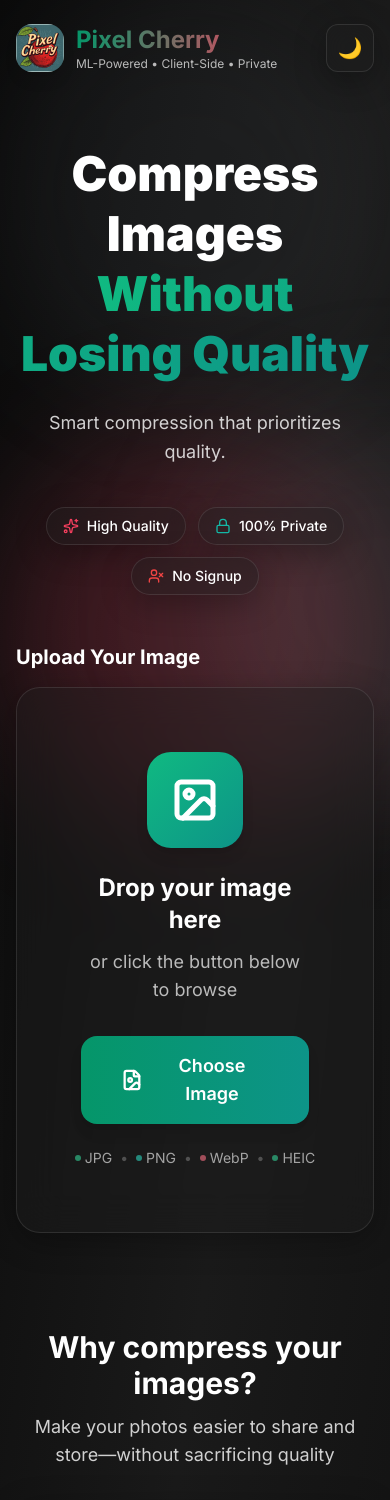
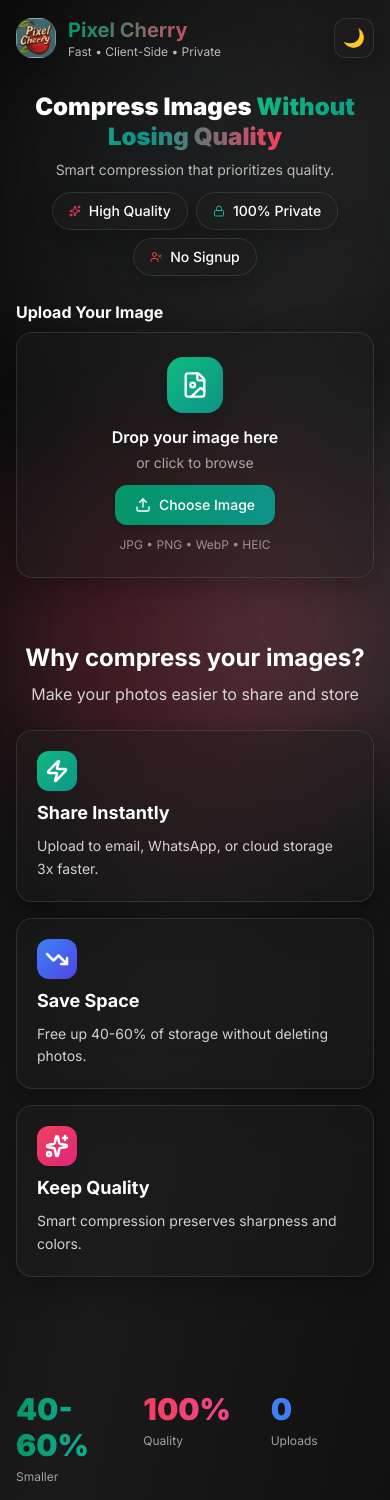
Before and after one commit to kagandurmus/Pixel-Cherry, a Next.js app: page / in a window 390 px wide. Shown: the top 1500 px of the page. Built offline with nearby package versions, Linux system fonts and the light colour scheme.

Commit message:
Optimize layout for mobile: reduce hero and upload panel size

```diff
--- a/app/layout.tsx
+++ b/app/layout.tsx
@@ -7,7 +7,7 @@ const inter = Inter({ subsets: ["latin"] });
 
 export const metadata: Metadata = {
   title: 'Pixel Cherry - Quality-Optimized Image Compression',
-  description: 'ML-powered compression for Social Media Photos. 100% client-side, no tracking, always free.',
+  description: '100% client-side, no tracking, fast.',
 };
 
 export default function RootLayout({
--- a/app/page.tsx
+++ b/app/page.tsx
@@ -38,14 +38,9 @@ export default function Home() {
     setIsProcessing(true);
     const originalUrl = URL.createObjectURL(selectedFile);
 
-    console.log('🚀 Starting compression...', selectedFile.name, selectedFile.type);
-
     try {
       const { compressImage } = await import('@/lib/imageCompression');
-      console.log('📦 Module loaded, calling compressImage...');
-
       const compressed = await compressImage(selectedFile);
-      console.log('✅ Compression complete:', compressed);
 
       const resultData = {
         ...compressed,
@@ -58,12 +53,9 @@ export default function Home() {
       console.error('❌ Compression failed:', error);
       alert(`Error: ${error instanceof Error ? error.message : String(error)}`);
     } finally {
-      console.log('🏁 Setting isProcessing to false');
       setIsProcessing(false);
     }
   };
-
-
 
   return (
     <div className="min-h-screen transition-colors duration-300" style={{ background: theme === 'dark' ? 'linear-gradient(to bottom right, #0a0a0a, #1a1a1a, #0f0f0f)' : 'linear-gradient(to bottom right, #FFF5EE, #f0f9ff, #e8f5e9)' }}>
@@ -76,87 +68,81 @@ export default function Home() {
         </>
       )}
 
-
       {/* Header */}
-      <header className="relative z-20 container mx-auto px-4 py-6 flex items-center justify-between">
+      <header className="relative z-20 container mx-auto px-4 py-4 flex items-center justify-between">
         <div className="flex items-center gap-3">
-          <div className="w-12 h-12 rounded-2xl overflow-hidden shadow-lg">
+          <div className="w-10 h-10 rounded-2xl overflow-hidden shadow-lg">
             <Image
               src="/logo.png"
               alt="Pixel Cherry Logo"
-              width={48}
-              height={48}
+              width={40}
+              height={40}
               className="object-cover"
             />
           </div>
           <div>
-            <h1 className="text-2xl font-bold bg-gradient-to-r from-emerald-600 to-rose-500 bg-clip-text text-transparent">
+            <h1 className="text-xl font-bold bg-gradient-to-r from-emerald-600 to-rose-500 bg-clip-text text-transparent">
               Pixel Cherry
             </h1>
-            <p className="text-xs opacity-70">ML-Powered • Client-Side • Private</p>
+            <p className="text-xs opacity-70">Fast • Client-Side • Private</p>
           </div>
         </div>
 
         <button
           onClick={toggleTheme}
-          className="w-12 h-12 glass-card rounded-xl flex items-center justify-center hover:scale-110 transition-transform text-xl"
+          className="w-10 h-10 glass-card rounded-xl flex items-center justify-center hover:scale-110 transition-transform text-lg"
           aria-label="Toggle theme"
         >
           {theme === 'dark' ? '🌙' : '☀️'}
         </button>
       </header>
 
-      <div className="relative z-10 container mx-auto px-4 py-12">
-        {/* Hero Title */}
-        <div className="max-w-4xl mx-auto text-center space-y-6 mb-12">
-          <h2 className="text-5xl md:text-6xl font-black leading-tight">
-            Compress Images
-            <br />
-            <span className="bg-gradient-to-r from-emerald-500 via-teal-600 to-rose-500 bg-clip-text text-transparent animate-gradient-x">
+      <div className="relative z-10 container mx-auto px-4 py-4 max-w-5xl">
+        {/* Hero Title - COMPACT */}
+        <div className="text-center space-y-2 mb-6">
+          <h2 className="text-2xl md:text-3xl font-black leading-tight">
+            Compress Images{' '}
+            <span className="bg-gradient-to-r from-emerald-500 via-teal-600 to-rose-500 bg-clip-text text-transparent">
               Without Losing Quality
             </span>
           </h2>
 
-          <p className="text-lg md:text-xl opacity-80 max-w-3xl mx-auto leading-relaxed">
+          <p className="text-sm md:text-base opacity-70">
             Smart compression that prioritizes quality.
           </p>
 
           {/* Feature Badges */}
-          <div className="flex flex-wrap gap-3 justify-center pt-4">
+          <div className="flex flex-wrap gap-2 justify-center pt-1">
             {[
               { icon: Sparkles, label: 'High Quality', color: 'text-rose-500' },
               { icon: Lock, label: '100% Private', color: 'text-teal-500' },
               { icon: UserX, label: 'No Signup', color: 'text-red-500' },
             ].map((badge) => (
-              <span key={badge.label} className="feature-badge">
-                <badge.icon className={`w-4 h-4 ${badge.color}`} />
+              <span key={badge.label} className="feature-badge text-xs px-2 py-1">
+                <badge.icon className={`w-3 h-3 ${badge.color}`} />
                 <span>{badge.label}</span>
               </span>
             ))}
           </div>
         </div>
 
-        {/* Main Compression Workflow */}
-        <div className="max-w-6xl mx-auto space-y-8">
-          {/* Step 1: Upload Image */}
+        {/* Main Workflow */}
+        <div className="max-w-4xl mx-auto">
+          {/* Upload */}
           <div>
-            <div className="flex items-center gap-2 mb-4">
-              <h3 className="text-xl font-bold">Upload Your Image</h3>
-            </div>
+            <h3 className="text-base font-bold mb-2">Upload Your Image</h3>
             <ImageUploader onFileSelect={handleFileSelect} />
           </div>
 
-          {/* Step 2: Compress (shows when file selected) */}
+          {/* Compress */}
           {selectedFile && (
-            <div className="animate-in fade-in duration-500">
-              <div className="flex items-center gap-2 mb-4">
-                <h3 className="text-xl font-bold">Compress & Download</h3>
-              </div>
+            <div className="animate-in fade-in duration-300">
+              <h3 className="text-base font-bold mb-2">Compress & Download</h3>
 
-              <div className="glass-card rounded-3xl p-6 space-y-4">
-                <div className="flex items-center justify-center gap-3 px-6 py-3 rounded-full bg-emerald-500/10">
-                  <div className="w-2 h-2 bg-green-400 rounded-full animate-pulse" />
-                  <span className="text-sm font-medium">
+              <div className="glass-card rounded-2xl p-4 space-y-3">
+                <div className="flex items-center justify-center gap-2 px-4 py-2 rounded-full bg-emerald-500/10 text-sm">
+                  <div className="w-1.5 h-1.5 bg-green-400 rounded-full animate-pulse" />
+                  <span className="font-medium truncate">
                     {selectedFile.name} • {(selectedFile.size / 1024 / 1024).toFixed(2)} MB
                   </span>
                 </div>
@@ -164,30 +150,25 @@ export default function Home() {
                 <button
                   onClick={handleCompress}
                   disabled={isProcessing}
-                  className="w-full btn-primary text-xl py-6 disabled:opacity-50 disabled:cursor-not-allowed disabled:hover:scale-100"
+                  className="w-full btn-primary text-base py-4 disabled:opacity-50 disabled:cursor-not-allowed disabled:hover:scale-100"
                 >
                   {isProcessing ? (
-                    <span className="flex items-center justify-center gap-3">
-                      <svg className="animate-spin h-6 w-6" viewBox="0 0 24 24">
+                    <span className="flex items-center justify-center gap-2">
+                      <svg className="animate-spin h-4 w-4" viewBox="0 0 24 24">
                         <circle className="opacity-25" cx="12" cy="12" r="10" stroke="currentColor" strokeWidth="4" fill="none" />
                         <path className="opacity-75" fill="currentColor" d="M4 12a8 8 0 018-8V0C5.373 0 0 5.373 0 12h4zm2 5.291A7.962 7.962 0 014 12H0c0 3.042 1.135 5.824 3 7.938l3-2.647z" />
                       </svg>
                       Compressing...
                     </span>
                   ) : (
-                    <span className="flex items-center justify-center gap-3">
-                      <Sparkles className="w-6 h-6" />
-                      Compress Image (High Quality)
-                      <Sparkles className="w-6 h-6" />
+                    <span className="flex items-center justify-center gap-2">
+                      <Sparkles className="w-4 h-4" />
+                      Compress Image
                     </span>
                   )}
                 </button>
 
-                {/* Quality guarantee badge */}
-                <div className="text-center text-xs opacity-70 flex items-center justify-center gap-2">
-                  <Sparkles className="w-4 h-4 text-emerald-400" />
-                  <span>Automatic high-quality compression • Up to 60% smaller</span>
-                </div>
+                <p className="text-center text-xs opacity-60">Up to 60% smaller</p>
               </div>
             </div>
           )}
@@ -196,64 +177,60 @@ export default function Home() {
           {result && <ResultDisplay result={result} originalUrl={result.originalUrl} />}
         </div>
 
-
-        {/* Educational Content Below */}
-        <div className="max-w-4xl mx-auto mt-24 space-y-16">
-
-          {/* Educational Section */}
-          <div className="space-y-8">
-            <div className="text-center space-y-3">
-              <h3 className="text-3xl font-bold">Why compress your images?</h3>
-              <p className="text-lg opacity-80">Make your photos easier to share and store—without sacrificing quality</p>
+        {/* Educational Content */}
+        <div className="max-w-4xl mx-auto mt-16 space-y-12">
+          <div className="space-y-6">
+            <div className="text-center space-y-2">
+              <h3 className="text-2xl font-bold">Why compress your images?</h3>
+              <p className="text-base opacity-80">Make your photos easier to share and store</p>
             </div>
 
-            <div className="grid md:grid-cols-3 gap-6">
-              <div className="glass-card p-6 rounded-2xl space-y-3">
-                <div className="w-12 h-12 bg-gradient-to-br from-emerald-500 to-teal-600 rounded-xl flex items-center justify-center">
-                  <Zap className="w-7 h-7 text-white" strokeWidth={2.5} />
+            <div className="grid md:grid-cols-3 gap-4">
+              <div className="glass-card p-5 rounded-2xl space-y-2">
+                <div className="w-10 h-10 bg-gradient-to-br from-emerald-500 to-teal-600 rounded-xl flex items-center justify-center">
+                  <Zap className="w-6 h-6 text-white" strokeWidth={2.5} />
                 </div>
-                <h4 className="text-xl font-bold">Share Instantly</h4>
+                <h4 className="text-lg font-bold">Share Instantly</h4>
                 <p className="text-sm opacity-80 leading-relaxed">
-                  Upload to email, WhatsApp, or cloud storage 3x faster. No more "file too large" errors.
+                  Upload to email, WhatsApp, or cloud storage 3x faster.
                 </p>
               </div>
 
-
-              <div className="glass-card p-6 rounded-2xl space-y-3">
-                <div className="w-12 h-12 bg-gradient-to-br from-blue-500 to-indigo-600 rounded-xl flex items-center justify-center">
-                  <TrendingDown className="w-7 h-7 text-white" strokeWidth={2.5} />
+              <div className="glass-card p-5 rounded-2xl space-y-2">
+                <div className="w-10 h-10 bg-gradient-to-br from-blue-500 to-indigo-600 rounded-xl flex items-center justify-center">
+                  <TrendingDown className="w-6 h-6 text-white" strokeWidth={2.5} />
                 </div>
-                <h4 className="text-xl font-bold">Save Space</h4>
+                <h4 className="text-lg font-bold">Save Space</h4>
                 <p className="text-sm opacity-80 leading-relaxed">
-                  Free up 40-60% of storage on your phone or computer without deleting any photos.
+                  Free up 40-60% of storage without deleting photos.
                 </p>
               </div>
 
-              <div className="glass-card p-6 rounded-2xl space-y-3">
-                <div className="w-12 h-12 bg-gradient-to-br from-rose-500 to-pink-600 rounded-xl flex items-center justify-center">
-                  <Sparkles className="w-7 h-7 text-white" strokeWidth={2.5} />
+              <div className="glass-card p-5 rounded-2xl space-y-2">
+                <div className="w-10 h-10 bg-gradient-to-br from-rose-500 to-pink-600 rounded-xl flex items-center justify-center">
+                  <Sparkles className="w-6 h-6 text-white" strokeWidth={2.5} />
                 </div>
-                <h4 className="text-xl font-bold">Keep Quality</h4>
+                <h4 className="text-lg font-bold">Keep Quality</h4>
                 <p className="text-sm opacity-80 leading-relaxed">
-                  Smart compression preserves sharpness and colors. Your images still look great.
+                  Smart compression preserves sharpness and colors.
                 </p>
               </div>
             </div>
           </div>
 
           {/* Stats */}
-          <div className="grid grid-cols-3 gap-8 max-w-3xl mx-auto pt-12">
+          <div className="grid grid-cols-3 gap-6 max-w-2xl mx-auto pt-8">
             {[
-              { value: '40-60%', label: 'File Size Reduction', Icon: TrendingDown, color: 'from-emerald-600 to-teal-500' },
-              { value: '100%', label: 'Quality Preserved', Icon: Sparkles, color: 'from-rose-500 to-pink-500' },
-              { value: '0', label: 'Server Uploads', Icon: CloudOff, color: 'from-blue-500 to-indigo-500' },
+              { value: '40-60%', label: 'Smaller', Icon: TrendingDown, color: 'from-emerald-600 to-teal-500' },
+              { value: '100%', label: 'Quality', Icon: Sparkles, color: 'from-rose-500 to-pink-500' },
+              { value: '0', label: 'Uploads', Icon: CloudOff, color: 'from-blue-500 to-indigo-500' },
             ].map((stat) => (
-              <div key={stat.label} className="space-y-2">
-                <stat.Icon className={`w-8 h-8 mx-auto text-transparent bg-gradient-to-r ${stat.color} bg-clip-text`} strokeWidth={2} />
-                <div className={`text-4xl md:text-5xl font-black bg-gradient-to-r ${stat.color} bg-clip-text text-transparent`}>
+              <div key={stat.label} className="space-y-1.5">
+                <stat.Icon className={`w-7 h-7 mx-auto text-transparent bg-gradient-to-r ${stat.color} bg-clip-text`} strokeWidth={2} />
+                <div className={`text-3xl md:text-4xl font-black bg-gradient-to-r ${stat.color} bg-clip-text text-transparent`}>
                   {stat.value}
                 </div>
-                <div className="text-sm opacity-60">{stat.label}</div>
+                <div className="text-xs opacity-60">{stat.label}</div>
               </div>
             ))}
           </div>
@@ -261,7 +238,7 @@ export default function Home() {
       </div>
 
       {/* Footer */}
-      <footer className="relative z-10 text-center py-8 opacity-60 text-sm space-y-3 mt-24">
+      <footer className="relative z-10 text-center py-8 opacity-60 text-sm space-y-3 mt-16">
         <p className="font-medium">Built with Next.js 14, TypeScript & MediaPipe ML</p>
         <div className="flex items-center justify-center gap-4 flex-wrap text-xs">
           <span className="flex items-center gap-1.5">
--- a/components/ImageUploader.tsx
+++ b/components/ImageUploader.tsx
@@ -1,7 +1,7 @@
 'use client';
 
 import { useCallback, useState } from 'react';
-import { Upload, Image as ImageIcon, Sparkles, FileImage } from 'lucide-react';
+import { Upload, FileImage } from 'lucide-react';
 
 interface ImageUploaderProps {
   onFileSelect: (file: File) => void;
@@ -41,73 +41,51 @@ export default function ImageUploader({ onFileSelect }: ImageUploaderProps) {
       }}
       onDragLeave={() => setIsDragging(false)}
       className={`
-        relative border-2 border-dashed rounded-3xl p-16 text-center
-        transition-all duration-300 glass-card overflow-hidden
+        relative border-2 border-dashed rounded-2xl p-6 md:p-8 text-center
+        transition-all duration-300 glass-card
         ${isDragging
-          ? 'border-emerald-400 bg-emerald-500/10 scale-[1.02] shadow-2xl shadow-emerald-500/20'
-          : 'border-emerald-500/30 hover:border-emerald-400/60 hover:shadow-xl'
+          ? 'border-emerald-400 bg-emerald-500/10 scale-[1.02]'
+          : 'border-emerald-500/30 hover:border-emerald-400/60'
         }
       `}
     >
-      {/* Animated background gradient on drag */}
-      {isDragging && (
-        <div className="absolute inset-0 bg-gradient-to-br from-emerald-500/10 via-teal-500/10 to-rose-500/10 animate-pulse" />
-      )}
-
-      {/* Sparkle effects on corners when dragging */}
-      {isDragging && (
-        <>
-          <Sparkles className="absolute top-4 left-4 w-6 h-6 text-emerald-400 animate-pulse" />
-          <Sparkles className="absolute top-4 right-4 w-6 h-6 text-rose-400 animate-pulse" style={{ animationDelay: '0.3s' }} />
-          <Sparkles className="absolute bottom-4 left-4 w-6 h-6 text-teal-400 animate-pulse" style={{ animationDelay: '0.6s' }} />
-          <Sparkles className="absolute bottom-4 right-4 w-6 h-6 text-emerald-400 animate-pulse" style={{ animationDelay: '0.9s' }} />
-        </>
-      )}
-
-      <div className="relative z-10">
-        {/* Main icon with gradient background */}
+      <div className="space-y-3">
         <div className={`
-          inline-flex items-center justify-center w-24 h-24 rounded-3xl mb-6
+          inline-flex items-center justify-center w-14 h-14 rounded-2xl
           bg-gradient-to-br from-emerald-500 to-teal-600 shadow-lg
-          transition-all duration-300 transform
-          ${isDragging ? 'scale-110 rotate-6 shadow-emerald-500/50' : 'hover:scale-105'}
+          transition-transform duration-300
+          ${isDragging ? 'scale-110' : 'hover:scale-105'}
         `}>
           {isDragging ? (
-            <Upload className="w-12 h-12 text-white animate-bounce" strokeWidth={2.5} />
+            <Upload className="w-7 h-7 text-white animate-bounce" strokeWidth={2} />
           ) : (
-            <ImageIcon className="w-12 h-12 text-white" strokeWidth={2.5} />
+            <FileImage className="w-7 h-7 text-white" strokeWidth={2} />
           )}
         </div>
 
-        {/* Title */}
-        <h3 className={`
-          text-2xl font-bold mb-3 transition-all duration-300
-          ${isDragging
-            ? 'bg-gradient-to-r from-emerald-500 to-rose-500 bg-clip-text text-transparent scale-105'
-            : ''
-          }
-        `}>
-          {isDragging ? 'Drop it right here!' : 'Drop your image here'}
-        </h3>
+        <div>
+          <h3 className="text-base md:text-lg font-semibold mb-1">
+            {isDragging ? 'Drop it here!' : 'Drop your image here'}
+          </h3>
+          <p className="text-sm opacity-60">
+            or click to browse
+          </p>
+        </div>
 
-        {/* Description */}
-        <p className="opacity-70 mb-8 text-lg">
-          or click the button below to browse
-        </p>
-
-        {/* Upload button */}
-        <label className="cursor-pointer group inline-block">
-          <span className={`
-            px-10 py-4 rounded-2xl
-            inline-flex items-center gap-3 transition-all duration-300
-            transform group-hover:scale-105 font-semibold text-lg
+        <label className="cursor-pointer inline-block">
+          <span className="
+            px-5 py-2.5 rounded-xl
+            inline-flex items-center gap-2
+            transition-all duration-200
+            transform hover:scale-105
+            font-medium text-sm
             bg-gradient-to-r from-emerald-600 to-teal-600
             hover:from-emerald-700 hover:to-teal-700
-            text-white shadow-lg hover:shadow-xl hover:shadow-emerald-500/30
-            `}>
-            <FileImage className="w-6 h-6 text-white" strokeWidth={2.5} />
+            text-white shadow-md hover:shadow-lg
+          ">
+            <Upload className="w-4 h-4" strokeWidth={2} />
             Choose Image
-        </span>
+          </span>
 
           <input
             type="file"
@@ -117,28 +95,9 @@ export default function ImageUploader({ onFileSelect }: ImageUploaderProps) {
           />
         </label>
 
-        {/* Supported formats with icons */}
-        <div className="flex items-center justify-center gap-2 text-sm mt-6 opacity-60">
-          <div className="flex items-center gap-1">
-            <div className="w-1.5 h-1.5 rounded-full bg-emerald-400" />
-            <span>JPG</span>
-          </div>
-          <span className="opacity-40">•</span>
-          <div className="flex items-center gap-1">
-            <div className="w-1.5 h-1.5 rounded-full bg-teal-400" />
-            <span>PNG</span>
-          </div>
-          <span className="opacity-40">•</span>
-          <div className="flex items-center gap-1">
-            <div className="w-1.5 h-1.5 rounded-full bg-rose-400" />
-            <span>WebP</span>
-          </div>
-          <span className="opacity-40">•</span>
-          <div className="flex items-center gap-1">
-            <div className="w-1.5 h-1.5 rounded-full bg-emerald-400" />
-            <span>HEIC</span>
-          </div>
-        </div>
+        <p className="text-xs opacity-50">
+          JPG • PNG • WebP • HEIC
+        </p>
       </div>
     </div>
   );
```
Lines whose indentation alone changed are shown as unchanged.
